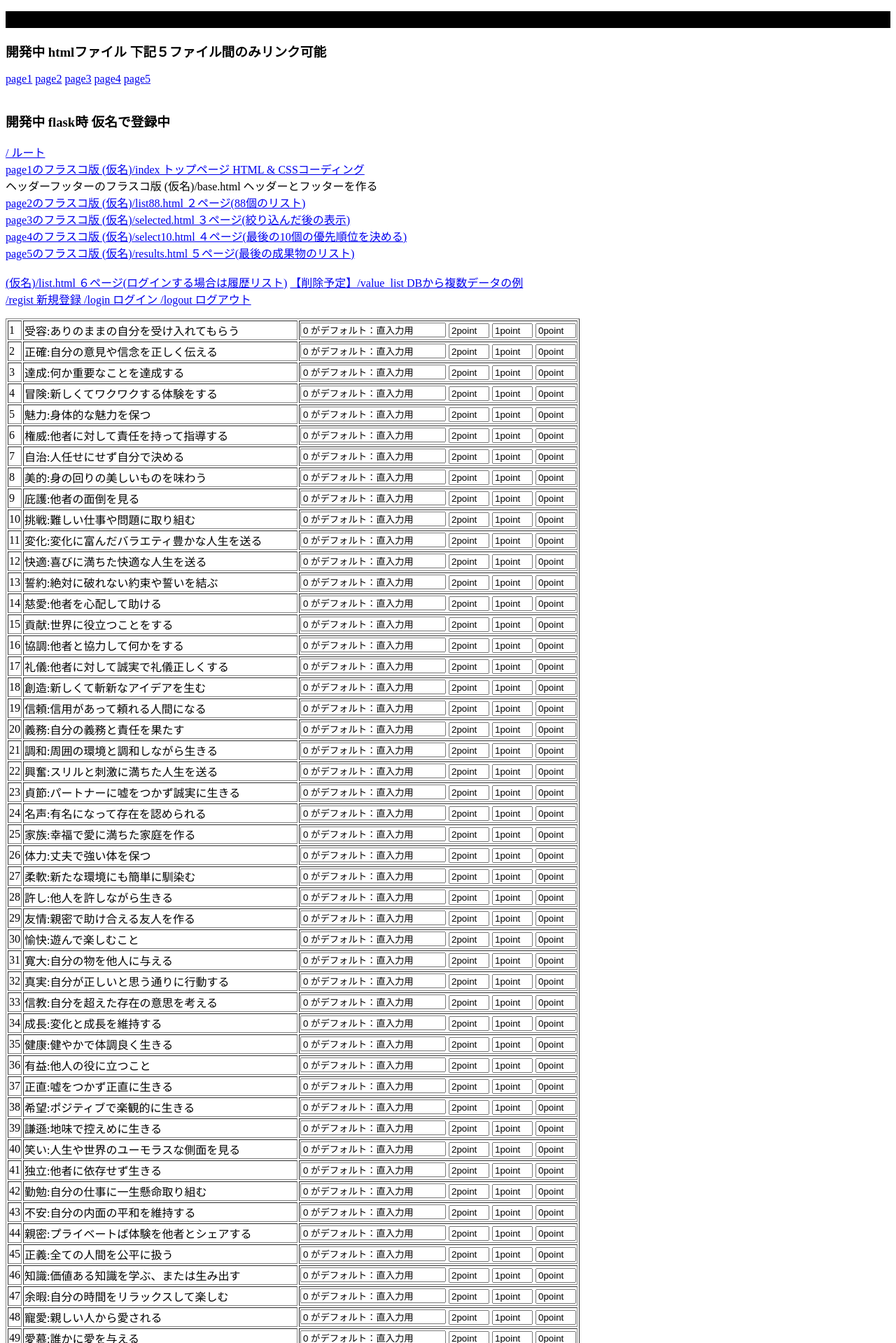
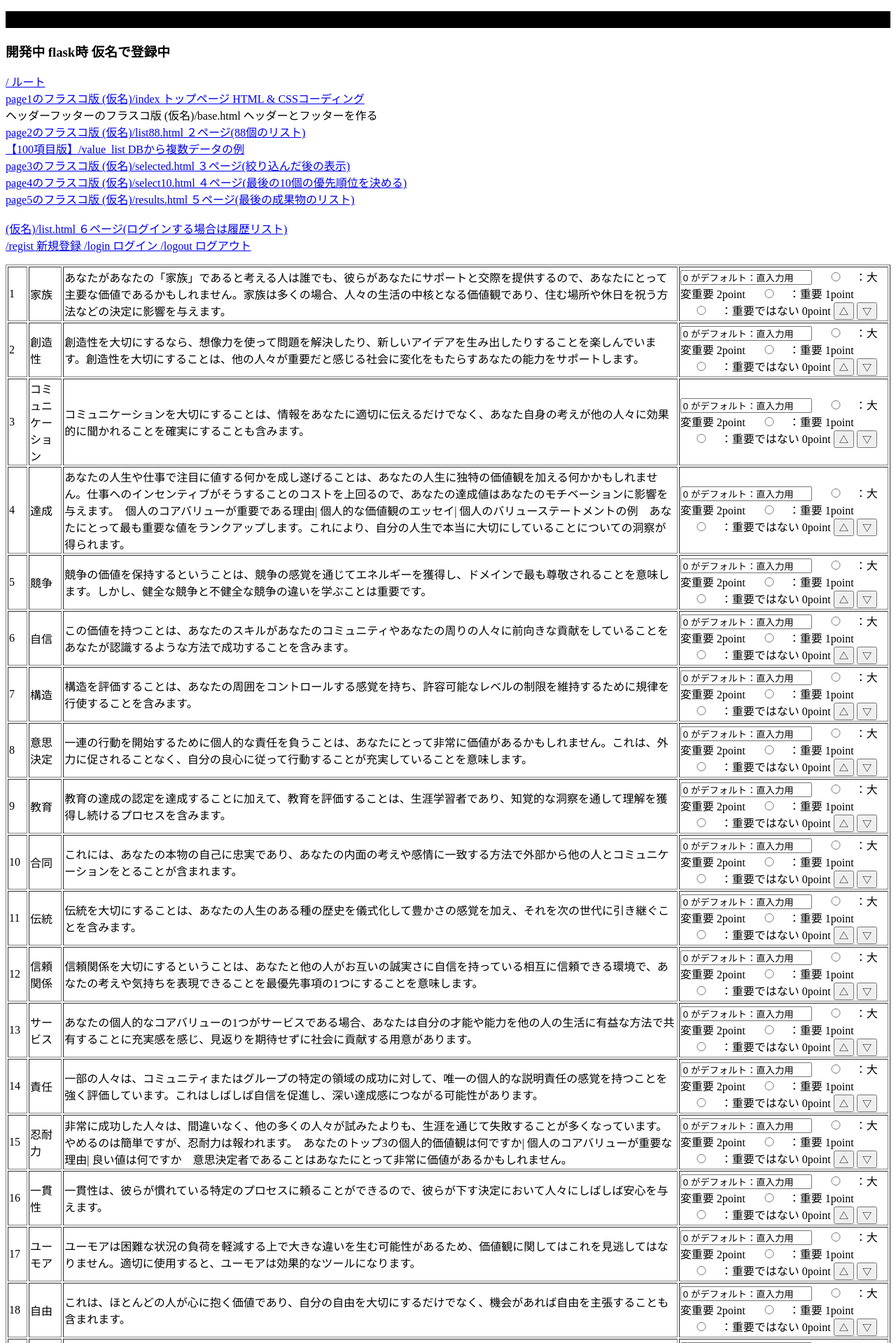
Before and after one commit to t-mitomi/myvalues, a Flask app: page /value_list in a window 1280 px wide; the page is wider, and only the part inside the window is pictured. Shown: the top 1919 px of that part at 70% size. Run offline with Flask 2, Linux system fonts and the light colour scheme; a user stored in the database is signed in; data comes from the database, SQL or seed files in the repository; some libraries are stand-ins or nearby versions.

Commit message:
value list 100. <table>タグで表示 まで

```diff
--- a/app.py
+++ b/app.py
@@ -62,7 +62,7 @@ def list88():
         value_list=[]
         for row in c.fetchall():
             # リスト内タプルを使いやすく保存し直す
-            value_list.append({"id":row[0],"task":row[1]+":"+row[2]})
+            value_list.append({"id":row[0],"task":row[1],"explanation":row[2]})
         c.close()
         conn.close()
         return render_template("list88.html",value_list=value_list,)
@@ -187,7 +187,7 @@ def value_list():
         # c.execute("Select name from users Where id=?;",(user_id ,))
         # user_name=c.fetchone()[0]
         # c.execute("Select value,explanation From values Where user_id=?;",(user_id ,))
-        c.execute("Select id,value,explanation From values88;")
+        c.execute("Select id,value,explanation From values100;")
         value_list=[]
         # 選択クエリの実行時に１つのレコードを取得する(タプル)
         # user_info=c.fetchone()
@@ -197,7 +197,7 @@ def value_list():
         for row in c.fetchall():
             # print(row)
             # リスト内タプルを使いやすく保存し直す
-            value_list.append({"id":row[0],"task":row[1]+":"+row[2]})
+            value_list.append({"id":row[0],"task":row[1],"explanation":row[2]})
         # 更新クエリはトランザクションをコミットする
         # conn.commit()
         # カーソル終了
--- a/static/js/common.js
+++ b/static/js/common.js
@@ -0,0 +1,3 @@
+$(function(){
+
+});
--- a/templates/base.html
+++ b/templates/base.html
@@ -13,24 +13,17 @@
 <body>
     <p style="background-color: black;">ここはヘッダーでし
         <div id="正式版からは削除する">
-            <h3>開発中 htmlファイル 下記５ファイル間のみリンク可能</h3>
-            <a href="page1.html">page1</a>
-            <a href="page2.html">page2</a>
-            <a href="page3.html">page3</a>
-            <a href="page4.html">page4</a>
-            <a href="page5.html">page5</a>
-            <br><br>
             <h3>開発中 flask時 仮名で登録中</h3>
             <a href="/">/ ルート</a><br>
             <a href="/index">page1のフラスコ版 (仮名)/index トップページ HTML & CSSコーディング</a><br>
             <a>ヘッダーフッターのフラスコ版  (仮名)/base.html ヘッダーとフッターを作る</a><br>
             <a href="/list88">page2のフラスコ版  (仮名)/list88.html ２ページ(88個のリスト)</a><br>
+            <a href="/value_list">【100項目版】/value_list DBから複数データの例</a><br>
             <a href="/selected">page3のフラスコ版  (仮名)/selected.html ３ページ(絞り込んだ後の表示)</a><br>
             <a href="/select10">page4のフラスコ版  (仮名)/select10.html ４ページ(最後の10個の優先順位を決める)</ia><br>
             <a href="results">page5のフラスコ版  (仮名)/results.html ５ページ(最後の成果物のリスト)</a><br>
             <br>
             <a href="/list"> (仮名)/list.html ６ページ(ログインする場合は履歴リスト)</a>
-            <a href="/value_list">【削除予定】/value_list DBから複数データの例</a>
             <br>
             <a href="/regist">/regist 新規登録 </a>
             <a href="/login">/login ログイン </a>
--- a/templates/list88.html
+++ b/templates/list88.html
@@ -7,6 +7,7 @@
     <tr>
         <td>{{item["id"]}}</td>
         <td>{{item["task"]}}</td>
+        <td>{{item["explanation"]}}</td>
     </tr>
     {% endfor %}
 </table>
--- a/templates/value_list.html
+++ b/templates/value_list.html
@@ -7,11 +7,14 @@
     <tr>
         <td>{{item['id']}}</td>
         <td>{{item['task']}}</td>
+        <td>{{item['explanation']}}</td>
         <td>
-            <input type="text" style="width: 200px;" id="{{item['id']}}" value="0 がデフォルト：直入力用">
-            <input radio="button" style="width: 50px;" name="r{{item['id']}}" value="2point" data-v="2">
-            <input radio="button" style="width: 50px;" name="r{{item['id']}}" value="1point" data-v="1">
-            <input radio="button" style="width: 50px;" name="r{{item['id']}}" value="0point" data-v="0">
+            <input type="text" style="width: 180px;" id="{{item['id']}}" value="0 がデフォルト：直入力用">
+            <label><input type="radio" style="width: 50px;" name="r{{item['id']}}" value="2">：大変重要 2point</label>
+            <label><input type="radio" style="width: 50px;" name="r{{item['id']}}" value="1">：重要 1point</label>
+            <label><input type="radio" style="width: 50px;" name="r{{item['id']}}" value="0">：重要ではない 0point</label>
+            <input type="button" class="up" value="△">
+            <input type="button" class="down" value="▽">
         </td>
     </tr>
     {% endfor %}
```
